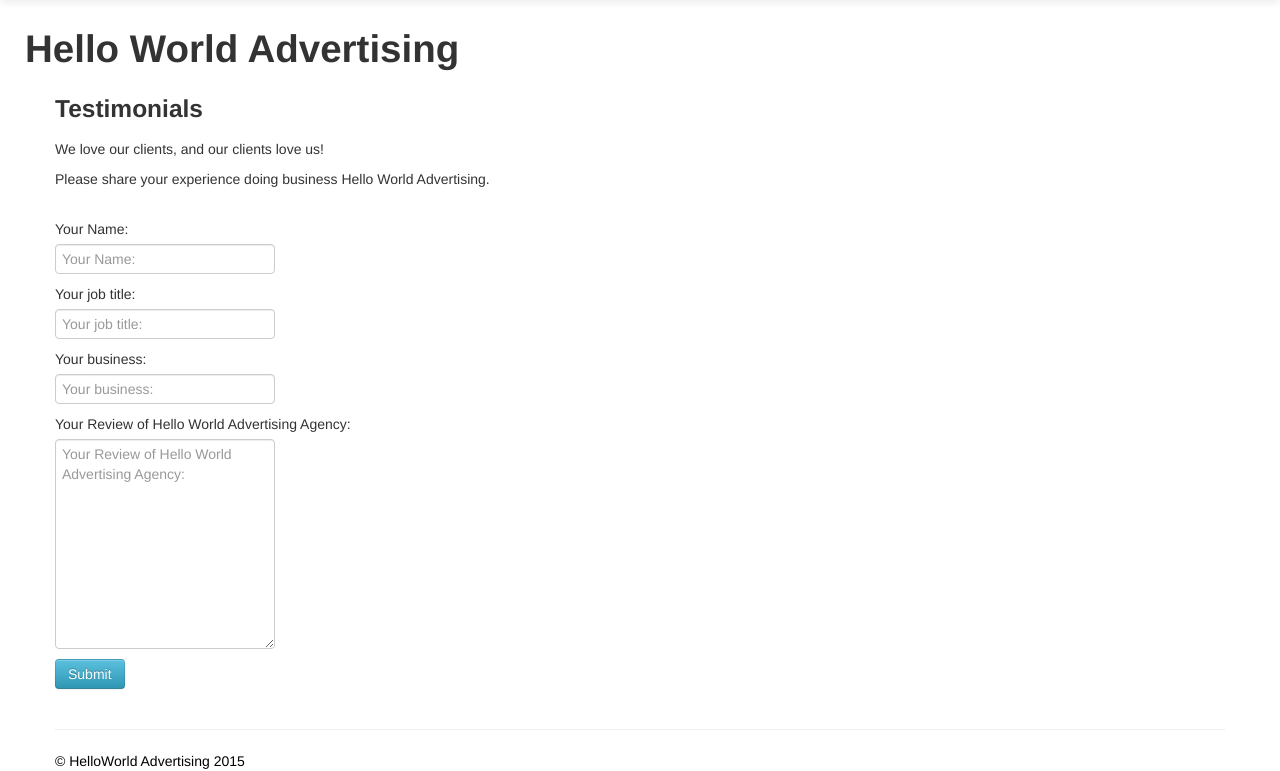
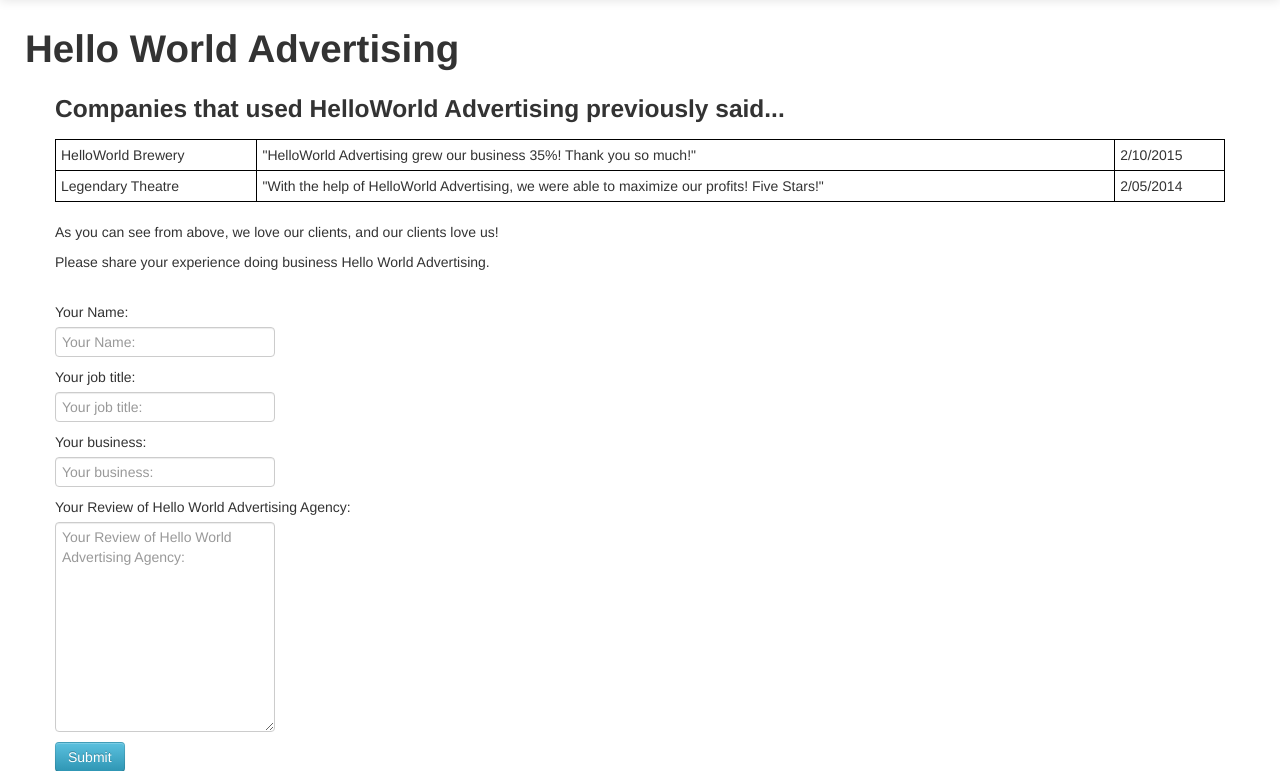
Before and after one commit to c1phr/cs399_agency, a Django app: page /reviews/ in a window 1280 px wide. Shown: the part 41-812 px from the top of the page. Run offline with Django 3.2, Linux system fonts and the light colour scheme; some libraries are stand-ins or nearby versions.

Commit message:
simple testimonials table added to testimonial page

```diff
--- a/agencyProject/agencyProject/templates/reviews.html
+++ b/agencyProject/agencyProject/templates/reviews.html
@@ -5,10 +5,37 @@
 
 {% block content %}
 {% load bootstrap3 %}
+
+<style>
+table, th, td {
+    border: 1px solid black;
+    border-collapse: collapse;
+}
+th, td {
+    padding: 5px;
+    text-align: left;
+}
+</style>
+
+<h3> Companies that used HelloWorld Advertising previously said...</h3>
+<table style="width:100%">
+  <tr>
+    <td>HelloWorld Brewery</td>
+    <td>"HelloWorld Advertising grew our business 35%!  Thank you so much!"</td>
+    <td>2/10/2015</td>
+  </tr>
+  <tr>
+    <td>Legendary Theatre</td>
+    <td>"With the help of HelloWorld Advertising, we were able to maximize our profits! Five Stars!"</td>
+    <td>2/05/2014</td>
+  </tr>
+</table>
+
+<br>
+
 <div class="container">
 			<div style="text-align: left">
-				<h3>Testimonials</h3>
-				<p>We love our clients, and our clients love us!</p>
+				<p>As you can see from above, we love our clients, and our clients love us!</p>
 				<p>Please share your experience doing business Hello World Advertising.</p>
 			</div>
 <br>
```
